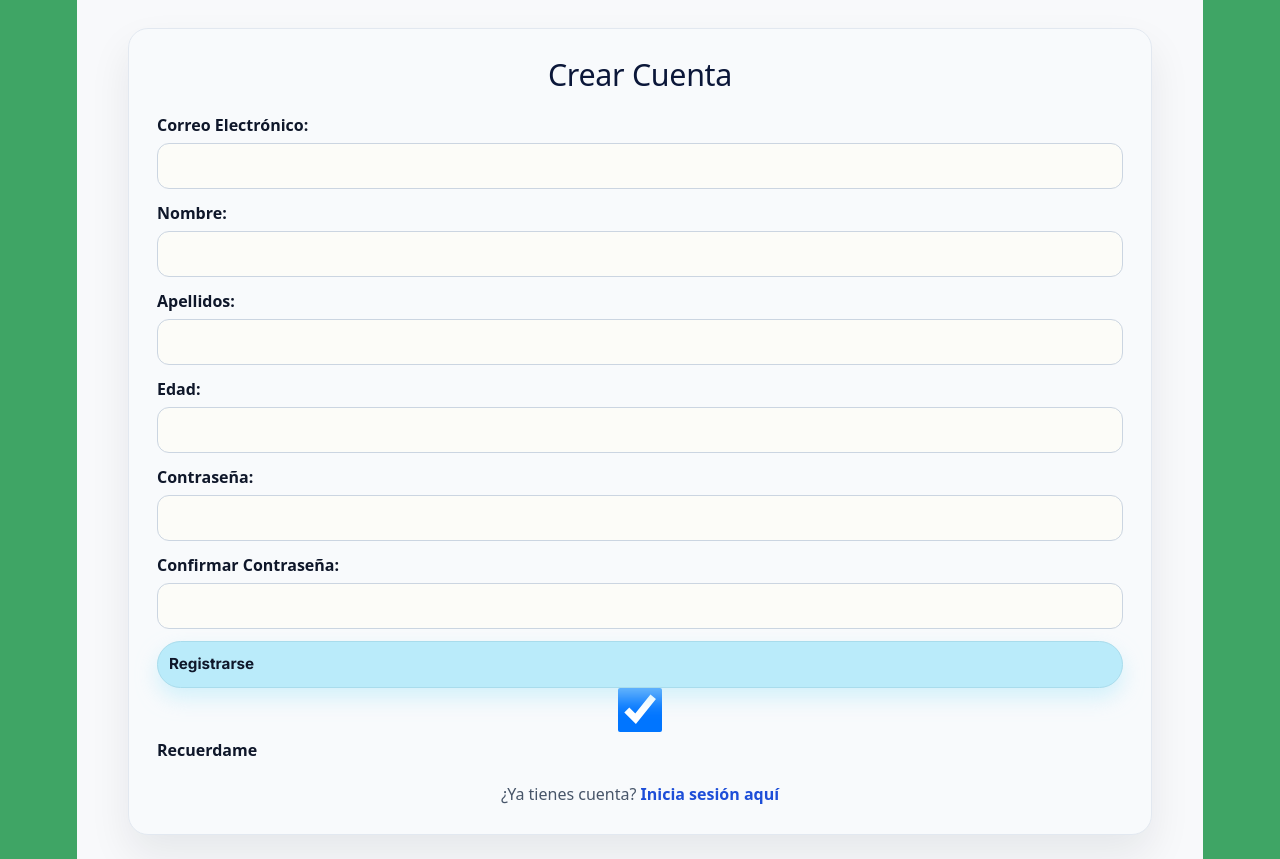
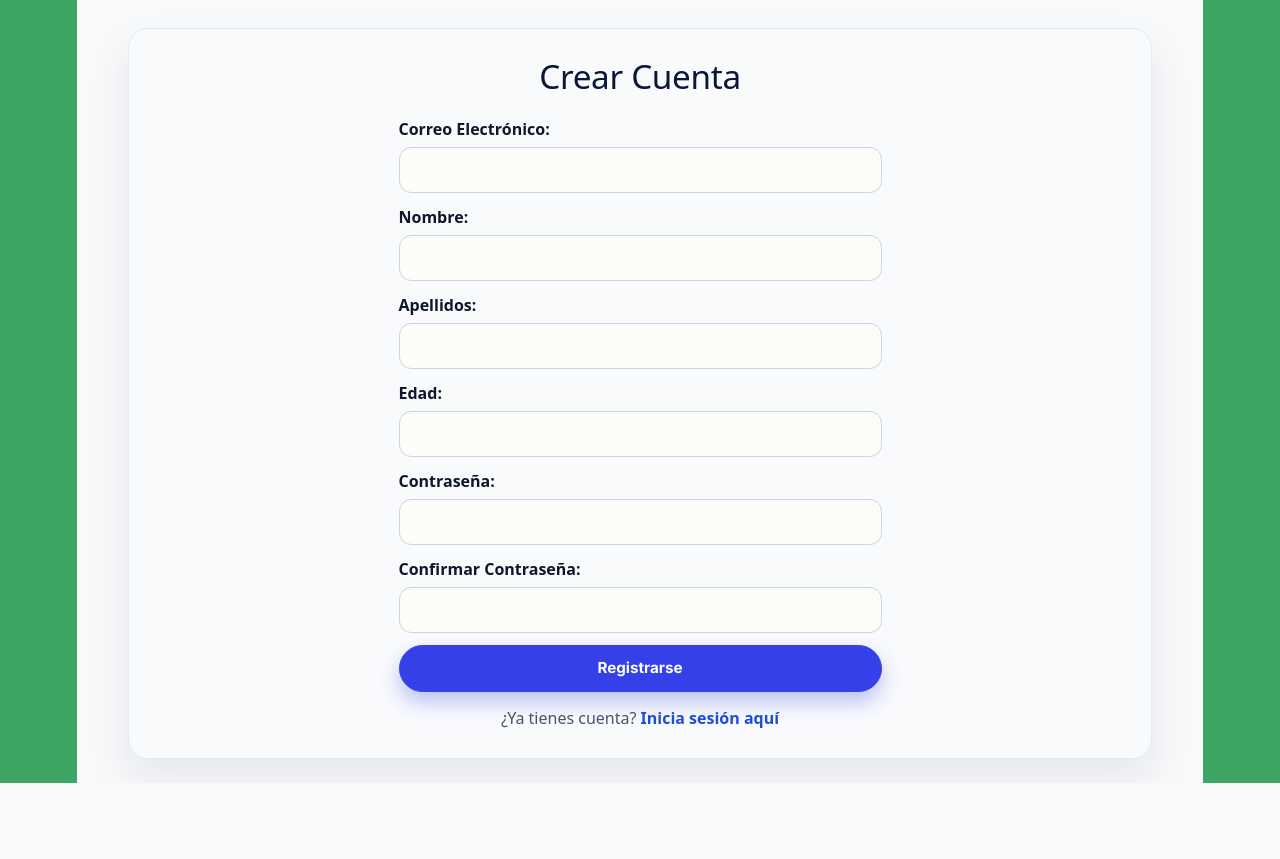
Before and after one commit to Thefallenashes/Recepted, a PHP site: page /pages/register.php in a window 1280 px wide. Shown: the part 67-926 px from the top of the page. After the commit the page ends 850 px from the top, so only its background shows below. Run offline with PHP 8.4, Linux system fonts and the light colour scheme.

Commit message:
Cambios en register y login

```diff
--- /dev/null
+++ b/src/css/auth.css
@@ -0,0 +1,247 @@
+@import url('./components.css');
+
+body {
+    display: flex;
+    flex-direction: column;
+    min-height: 100vh;
+    padding: 0;
+}
+
+.sticky-home-menu {
+    width: 100%;
+    align-self: stretch;
+}
+
+.sticky-auth-menu {
+    width: 100% !important;
+    min-width: 100%;
+    margin: 0 !important;
+    left: 0;
+    right: 0;
+    display: block;
+}
+
+.sticky-home-menu-inner {
+    width: 80%;
+    margin: 0 auto;
+    padding: 15.4px 0;
+}
+
+.sticky-auth-menu-inner {
+    width: 80% !important;
+    max-width: none !important;
+    margin: 0 auto !important;
+}
+
+.sticky-home-menu .menu-icon-btn,
+.sticky-home-menu .sticky-links a {
+    min-height: 40px;
+    padding: 8px 14px;
+}
+
+.auth-container,
+.login-container,
+.register-container {
+    width: 80%;
+    margin: 28px auto 24px;
+    padding: 28px;
+    border: 1px solid #e2e8f0;
+    border-radius: 20px;
+    background: #f8fafc;
+    box-shadow: 0 20px 42px rgba(15, 23, 42, 0.08);
+    backdrop-filter: blur(8px);
+    animation: slideInUp var(--transition-base) var(--ease-out) both;
+}
+
+.auth-container h1,
+.login-container h1,
+.register-container h1 {
+    text-align: center;
+    margin: 0 0 20px;
+    font-size: clamp(1.75rem, 2.6vw, 2.15rem);
+    letter-spacing: -0.01em;
+    color: #0b1739;
+}
+
+.mensaje {
+    margin-bottom: 14px;
+    padding: 11px 12px;
+    border-radius: 10px;
+    font-weight: 600;
+}
+
+.mensaje.error {
+    color: #991b1b;
+    background: #fee2e2;
+    border: 1px solid #fca5a5;
+}
+
+.mensaje.exito {
+    color: #065f46;
+    background: #d1fae5;
+    border: 1px solid #6ee7b7;
+}
+
+.auth-form {
+    width: min(50%, 560px);
+    margin-top: 2px;
+    margin-left: auto;
+    margin-right: auto;
+}
+
+.auth-form .form-group {
+    margin-bottom: 12px;
+}
+
+.auth-form .form-group label {
+    display: block;
+    margin-bottom: 6px;
+    color: #0f172a;
+    font-weight: 600;
+}
+
+.auth-form .form-group input:not(.auth-check-input) {
+    width: 100%;
+    padding: 10px 12px;
+    border-radius: 12px;
+    border: 1px solid #cbd5e1;
+    background: var(--color-surface);
+    color: #0f172a;
+    outline: none;
+}
+
+.auth-form .form-group input:not(.auth-check-input):focus {
+    border-color: #0ea5a8;
+    box-shadow: 0 0 0 3px rgba(14, 165, 168, 0.18);
+}
+
+.auth-submit-btn {
+    width: 100%;
+    justify-content: center;
+    border: 1px solid var(--color-primary);
+    border-radius: 999px;
+    padding: 11px;
+    color: #ffffff;
+    font-weight: 800;
+    background: var(--color-primary);
+    box-shadow: 0 10px 20px rgba(53, 64, 233, 0.3);
+}
+
+.auth-submit-btn:hover {
+    background: #2A31C4;
+    border-color: #2A31C4;
+    color: #ffffff;
+    transform: translateY(-1px);
+    box-shadow: 0 14px 24px rgba(42, 49, 196, 0.36);
+}
+
+.auth-check-row {
+    margin-top: 6px;
+    margin-bottom: 16px;
+    display: flex;
+    justify-content: center;
+}
+
+.auth-check-label {
+    display: inline-flex !important;
+    align-items: center;
+    gap: 10px;
+    margin: 0;
+    cursor: pointer;
+    color: #334155;
+    font-weight: 600;
+    justify-content: center;
+}
+
+.auth-check-input {
+    appearance: none;
+    -webkit-appearance: none;
+    width: 22px;
+    height: 22px;
+    min-width: 22px;
+    min-height: 22px;
+    max-width: 22px;
+    max-height: 22px;
+    inline-size: 22px;
+    block-size: 22px;
+    aspect-ratio: 1 / 1;
+    flex: 0 0 22px;
+    margin: 0;
+    padding: 0;
+    border: 2px solid #94a3b8;
+    border-radius: 0;
+    background: #ffffff;
+    box-sizing: border-box;
+    display: inline-grid;
+    place-items: center;
+    flex-shrink: 0;
+    line-height: 1;
+    vertical-align: middle;
+    align-self: center;
+    transition: border-color 0.16s ease, background-color 0.16s ease, box-shadow 0.16s ease, transform 0.16s ease;
+}
+
+.auth-check-input::after {
+    content: "";
+    width: 5px;
+    height: 9px;
+    border: solid #ffffff;
+    border-width: 0 2px 2px 0;
+    transform: rotate(45deg) scale(0);
+    transform-origin: center;
+    transition: transform 0.14s ease;
+}
+
+.auth-check-input:hover {
+    border-color: var(--color-primary);
+    box-shadow: 0 0 0 4px rgba(53, 64, 233, 0.12);
+}
+
+.auth-check-input:checked {
+    border-color: var(--color-primary);
+    background: var(--color-primary);
+}
+
+.auth-check-input:checked::after {
+    transform: rotate(45deg) scale(1);
+}
+
+.auth-check-input:focus-visible {
+    outline: 2px solid var(--color-primary);
+    outline-offset: 2px;
+}
+
+.auth-helper-link,
+.link-login,
+.link-registro {
+    margin: 14px 0 0;
+    text-align: center;
+    color: #475569;
+}
+
+.auth-helper-link a,
+.link-login a,
+.link-registro a {
+    color: #1d4ed8;
+    text-decoration: none;
+    font-weight: 800;
+}
+
+.auth-helper-link a:hover,
+.link-login a:hover,
+.link-registro a:hover {
+    text-decoration: underline;
+}
+
+@media (max-width: 700px) {
+    .auth-form {
+        width: 100%;
+    }
+
+    .auth-container,
+    .login-container,
+    .register-container {
+        width: 90%;
+        padding: 22px;
+    }
+}
--- a/src/css/register.css
+++ b/src/css/register.css
@@ -1,142 +1 @@
-@import url('./components.css');
-
-body {
-    display: flex;
-    flex-direction: column;
-    min-height: 100vh;
-    padding: 0;
-}
-
-.sticky-home-menu {
-    width: 100%;
-    align-self: stretch;
-}
-
-.sticky-auth-menu {
-    width: 100% !important;
-    min-width: 100%;
-    margin: 0 !important;
-    left: 0;
-    right: 0;
-    display: block;
-}
-
-.sticky-home-menu-inner {
-    width: 80%;
-    margin: 0 auto;
-    padding: 15.4px 0;
-}
-
-.sticky-auth-menu-inner {
-    width: 80% !important;
-    max-width: none !important;
-    margin: 0 auto !important;
-}
-
-.sticky-home-menu .menu-icon-btn,
-.sticky-home-menu .sticky-links a {
-    min-height: 40px;
-    padding: 8px 14px;
-}
-
-.register-container {
-    width: 80%;
-    margin: 28px auto 24px;
-    padding: 28px;
-    border: 1px solid #e2e8f0;
-    border-radius: 20px;
-    background: #f8fafc;
-    box-shadow: 0 20px 42px rgba(15, 23, 42, 0.08);
-    backdrop-filter: blur(8px);
-}
-
-.register-container h1 {
-    text-align: center;
-    margin: 0 0 20px;
-    font-size: 1.9rem;
-    letter-spacing: -0.01em;
-    color: #0b1739;
-}
-
-.mensaje {
-    margin-bottom: 14px;
-    padding: 11px 12px;
-    border-radius: 10px;
-    font-weight: 600;
-}
-
-.mensaje.error {
-    color: #991b1b;
-    background: #fee2e2;
-    border: 1px solid #fca5a5;
-}
-
-.mensaje.exito {
-    color: #065f46;
-    background: #d1fae5;
-    border: 1px solid #6ee7b7;
-}
-
-.form-group {
-    margin-bottom: 12px;
-}
-
-.form-group label {
-    display: block;
-    margin-bottom: 6px;
-    color: #0f172a;
-    font-weight: 600;
-}
-
-.form-group input {
-    width: 100%;
-    padding: 10px 12px;
-    border-radius: 12px;
-    border: 1px solid #cbd5e1;
-    background: var(--color-surface);
-    color: #0f172a;
-    outline: none;
-}
-
-.form-group input:focus {
-    border-color: #0ea5a8;
-    box-shadow: 0 0 0 3px rgba(14, 165, 168, 0.18);
-}
-
-.btn {
-    width: 100%;
-    border: 1px solid #a9dcec;
-    border-radius: 999px;
-    padding: 11px;
-    cursor: pointer;
-    color: #0f172a;
-    font-weight: 800;
-    background: #BAEBFA;
-    box-shadow: 0 10px 20px rgba(186, 235, 250, 0.6);
-}
-
-.btn:hover {
-    background: #a9dcec;
-}
-
-@media (max-width: 700px) {
-    .register-container {
-        width: 90%;
-    }
-}
-
-.link-login {
-    margin: 14px 0 0;
-    text-align: center;
-    color: #475569;
-}
-
-.link-login a {
-    color: #1d4ed8;
-    text-decoration: none;
-    font-weight: 800;
-}
-
-.link-login a:hover {
-    text-decoration: underline;
-}
+@import url('./auth.css');
--- a/src/pages/register.php
+++ b/src/pages/register.php
@@ -146,7 +146,7 @@ if ($_SERVER['REQUEST_METHOD'] === 'POST') {
     ]);
     ?>
 
-    <div class="register-container">
+    <div class="register-container auth-container">
         <h1>Crear Cuenta</h1>
 
         <?php if ($mensaje): ?>
@@ -155,7 +155,7 @@ if ($_SERVER['REQUEST_METHOD'] === 'POST') {
             </div>
         <?php endif; ?>
 
-        <form method="POST" action="">
+        <form method="POST" action="" class="auth-form">
             <?php echo csrf_input_field(); ?>
             <div class="form-group">
                 <label for="correo">Correo Electrónico:</label>
@@ -191,15 +191,10 @@ if ($_SERVER['REQUEST_METHOD'] === 'POST') {
                 <input type="password" id="confirmar_contraseña" name="confirmar_contraseña" required>
             </div>
 
-            <button type="submit" class="btn">Registrarse</button>
-            <div class="form-group">
-                <label>
-                    <input type="checkbox" name="remember" value="1" checked> Recuerdame
-                </label>
-            </div>
+            <button type="submit" class="btn auth-submit-btn">Registrarse</button>
         </form>
 
-        <p class="link-login">¿Ya tienes cuenta? <a href="login.php">Inicia sesión aquí</a></p>
+        <p class="link-login auth-helper-link">¿Ya tienes cuenta? <a href="login.php">Inicia sesión aquí</a></p>
     </div>
     <script src="../js/sticky-menu-toggle.js" defer></script>
 </body>
```
Also changed, not shown: src/css/login.css (+1 -142 lines), src/pages/login.php (+9 -7 lines).
